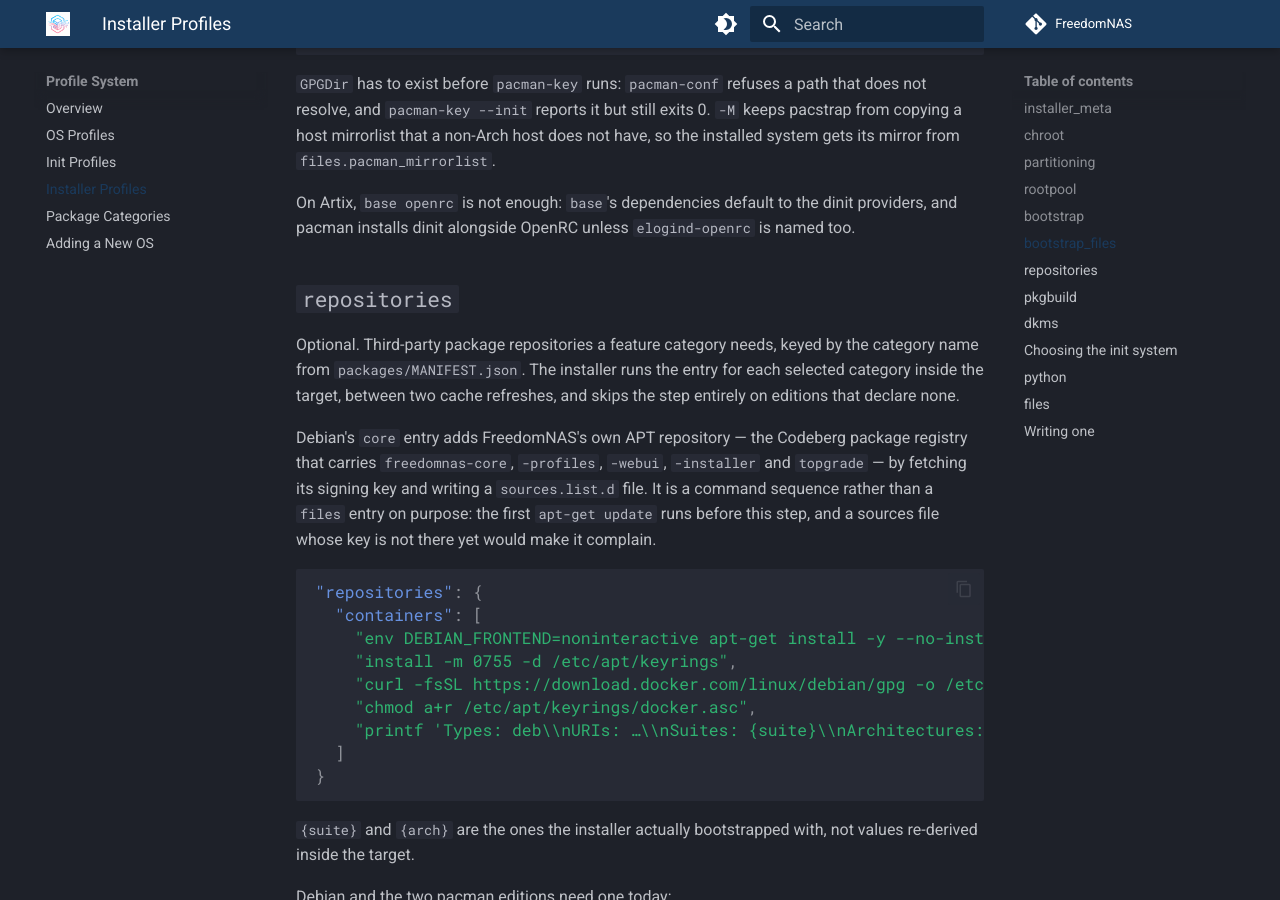
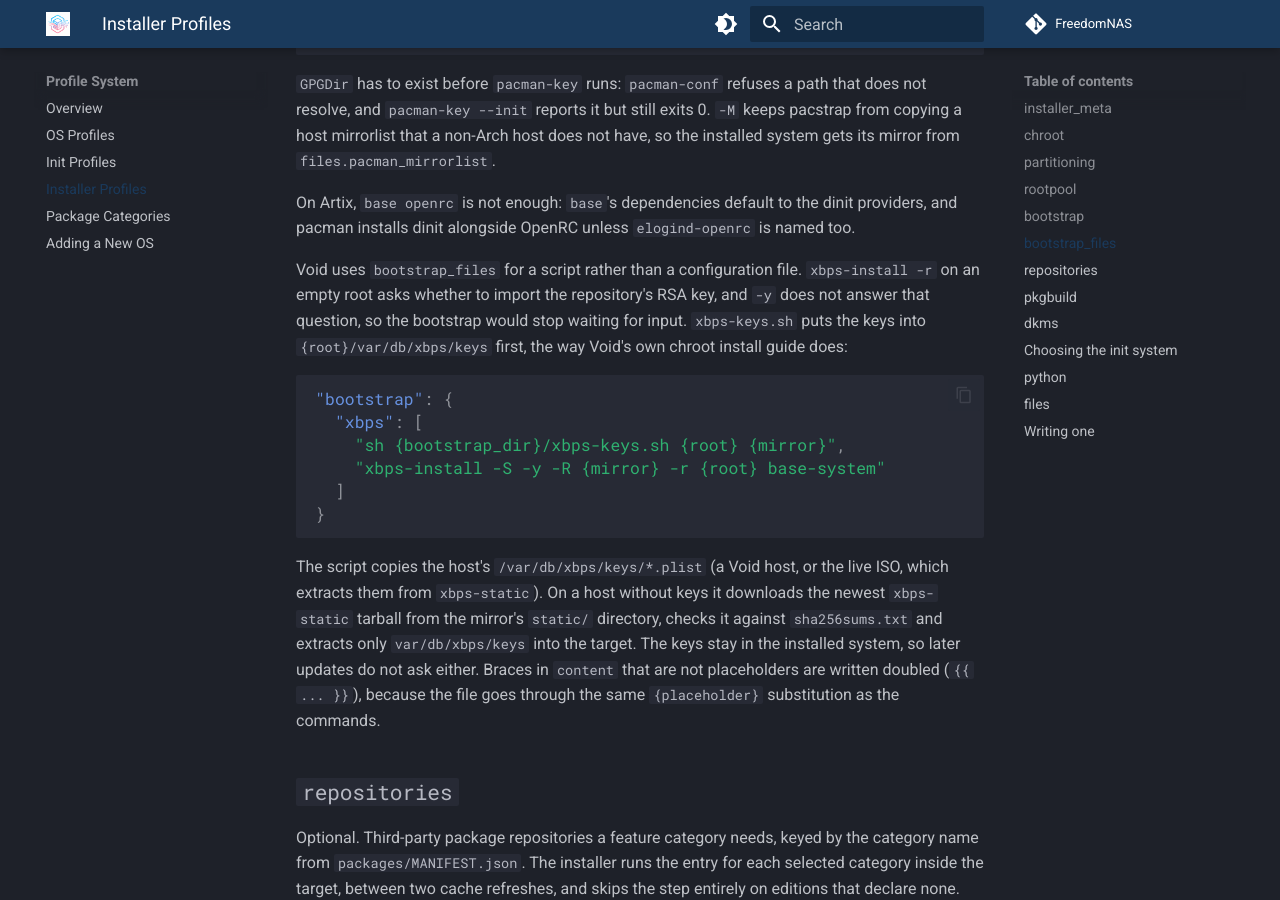
Before and after one commit to FreedomNAS/freedomnas-docs, an MkDocs documentation site: the page built from docs/profiles/installer-profiles.md, in a window 1280 px wide and 900 px high, scrolled down 5266 px. Built offline with MkDocs 1.6.1 and Material for MkDocs 9.7.7, drawn with Linux system fonts in a browser that asks for light colours.

Commit message:
Document the XBPS keys step of the Void bootstrap

````diff
--- a/docs/profiles/installer-profiles.md
+++ b/docs/profiles/installer-profiles.md
@@ -140,6 +140,30 @@ not have, so the installed system gets its mirror from `files.pacman_mirrorlist`
 On Artix, `base openrc` is not enough: `base`'s dependencies default to the
 dinit providers, and pacman installs dinit alongside OpenRC unless
 `elogind-openrc` is named too.
+
+Void uses `bootstrap_files` for a script rather than a configuration file.
+`xbps-install -r` on an empty root asks whether to import the repository's RSA
+key, and `-y` does not answer that question, so the bootstrap would stop
+waiting for input. `xbps-keys.sh` puts the keys into
+`{root}/var/db/xbps/keys` first, the way Void's own chroot install guide does:
+
+```json
+"bootstrap": {
+  "xbps": [
+    "sh {bootstrap_dir}/xbps-keys.sh {root} {mirror}",
+    "xbps-install -S -y -R {mirror} -r {root} base-system"
+  ]
+}
+```
+
+The script copies the host's `/var/db/xbps/keys/*.plist` (a Void host, or the
+live ISO, which extracts them from `xbps-static`). On a host without keys it
+downloads the newest `xbps-static` tarball from the mirror's `static/`
+directory, checks it against `sha256sums.txt` and extracts only
+`var/db/xbps/keys` into the target. The keys stay in the installed system, so
+later updates do not ask either. Braces in `content` that are not placeholders
+are written doubled (`{{ ... }}`), because the file goes through the same
+`{placeholder}` substitution as the commands.
 
 ## `repositories`
 
````
Also changed, not shown: docs/developer/installer.md (+5 -0 lines).
